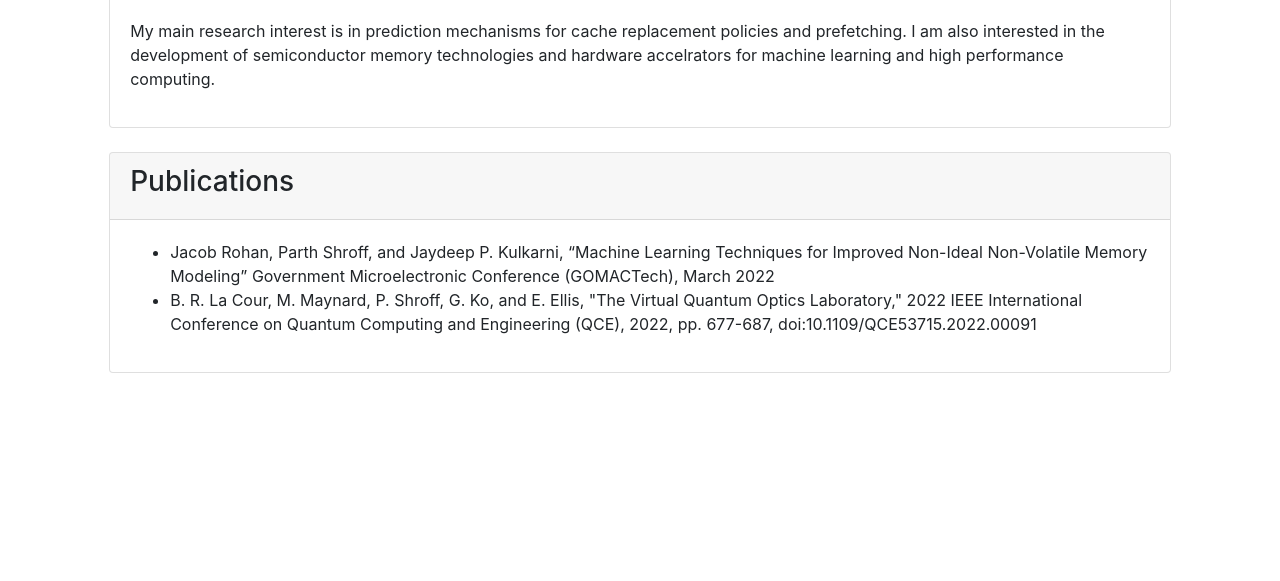
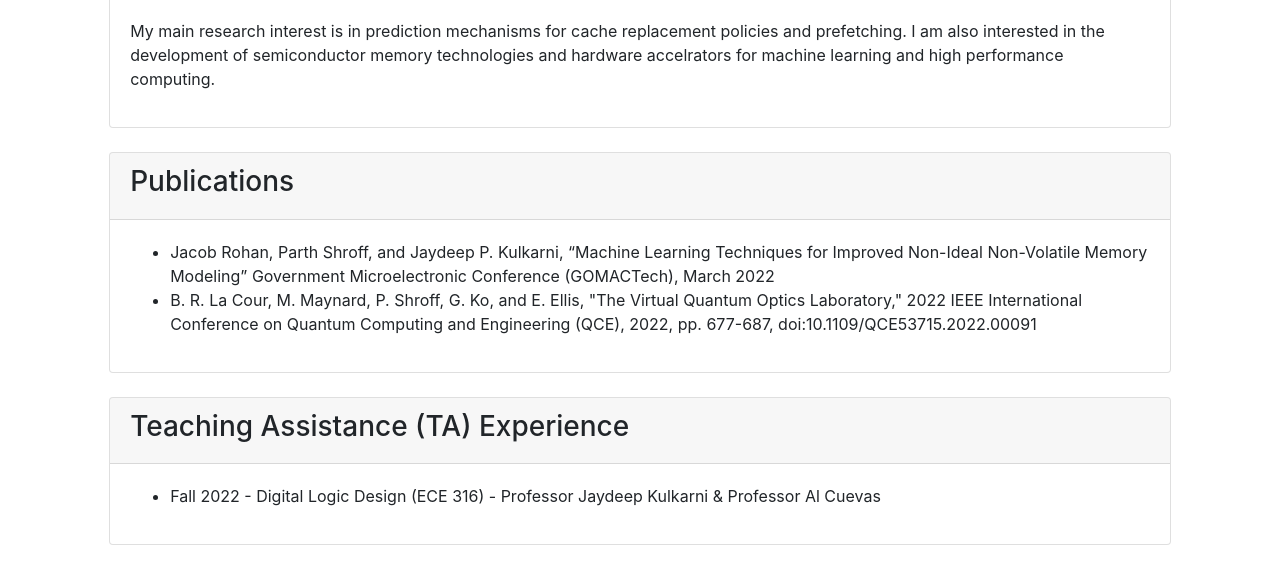
Before and after one commit to ParthS94/ParthShroff.github.io, a plain HTML site: page index.html in a window 1280 px wide. Shown: the part 667-1248 px from the top of the page. Before the commit the page ends 1112 px from the top, so only its background shows below. Drawn offline with nearby package versions, Linux system fonts and the light colour scheme.

Commit message:
Updated website

```diff
--- a/index.html
+++ b/index.html
@@ -49,7 +49,7 @@
         </div>
         <div class="card-body">
           <p class="card-text">
-           <p>I am a junior at UT Austin majoring in CS (Turing & Dean's), ECE, and Math. I graduated from the Liberal Arts and Science Academy High School </p>
+           <p>I am a junior at UT Austin majoring in CS (Turing & Dean's), ECE, and Math. I graduated from the Liberal Arts and Science Academy High School. </p>
         </div>
       </div>
     </div>
@@ -65,7 +65,6 @@
       <div class="card-body">
          <p> My main research interest is in prediction mechanisms for cache replacement policies and prefetching. I am also interested in the development of
           semiconductor memory technologies and hardware accelrators for machine learning and high performance computing. </p>
-
       </div>
     </div>
   </div>
@@ -82,12 +81,30 @@
       <div class="card-body">
         <ul>
         <li> Jacob Rohan, Parth Shroff, and Jaydeep P. Kulkarni, “Machine Learning Techniques for Improved Non-Ideal Non-Volatile Memory Modeling” Government Microelectronic Conference (GOMACTech), March 2022 </li>
-        <li>  B. R. La Cour, M. Maynard, P. Shroff, G. Ko, and E. Ellis, "The Virtual Quantum Optics Laboratory," 2022 IEEE International Conference on Quantum Computing and Engineering (QCE), 2022, pp. 677-687, doi:10.1109/QCE53715.2022.00091</li>
-
+        <li> B. R. La Cour, M. Maynard, P. Shroff, G. Ko, and E. Ellis, "The Virtual Quantum Optics Laboratory," 2022 IEEE International Conference on Quantum Computing and Engineering (QCE), 2022, pp. 677-687, doi:10.1109/QCE53715.2022.00091</li>
         </ul>
       </div>
     </div>
   </div>
+</div>
+
+
+<br />
+
+<div class = "row">
+  <div class = "col-sm-1"></div>
+  <div class="col-sm-10">
+  <div class="card">
+    <div class="card-header">
+      <h3>Teaching Assistance (TA) Experience</h3>
+    </div>
+    <div class="card-body">
+      <ul>
+      <li> Fall 2022 - Digital Logic Design (ECE 316) - Professor Jaydeep Kulkarni & Professor Al Cuevas</li>
+      </ul>
+    </div>
+  </div>
+</div>
 </div>
 
   <br />
```
